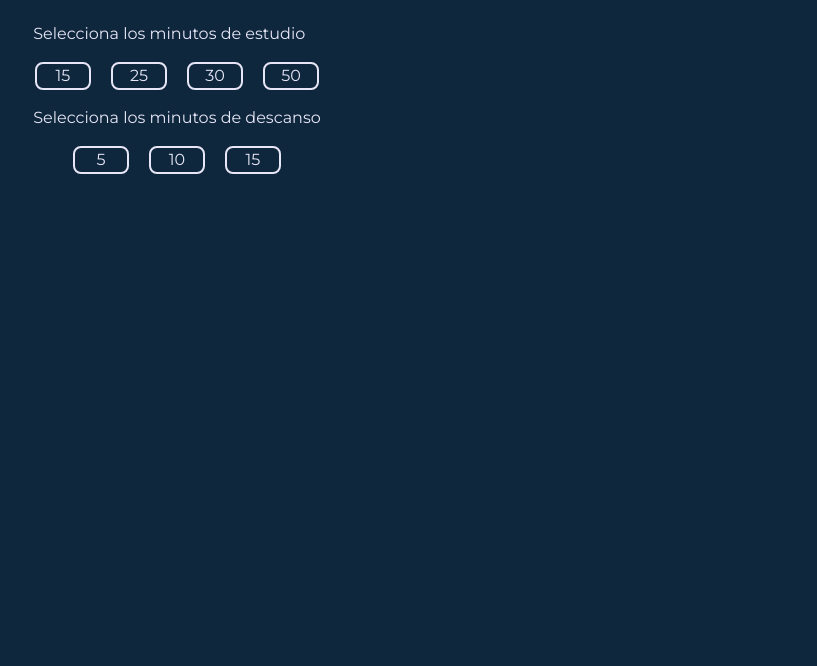
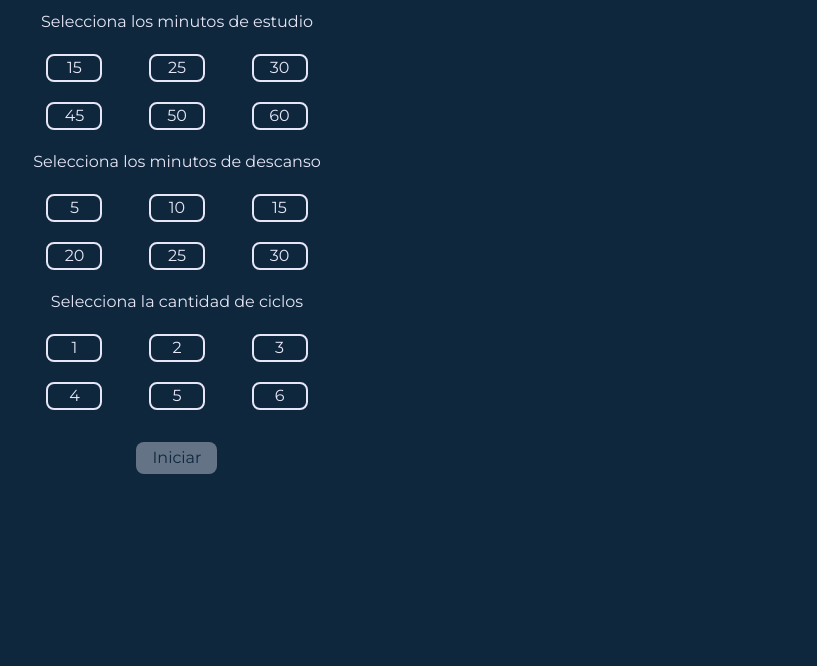
Before and after one commit to FakuOrtiz/pomodoro, an Astro site: page / in a window 1280 px wide. Shown: the part 134-800 px from the top of the page, without its empty margins (463-1280 px from the left). Built offline with nearby package versions, Linux system fonts and the light colour scheme; Astro itself is replaced by a stand-in of ours; a web font is replaced by a local one.

Commit message:
feat: timer

```diff
--- a/src/components/(header)/ThemeSwitcher.tsx
+++ b/src/components/(header)/ThemeSwitcher.tsx
@@ -1,6 +1,6 @@
 import { useState } from "preact/hooks";
-import Sun from "../../../public/img/Sun";
-import Moon from "../../../public/img/Moon";
+import Sun from "../../assets/Sun";
+import Moon from "../../assets/Moon";
 
 const ThemeSwitcher = () => {
   const [theme, setTheme] = useState("dark");
--- /dev/null
+++ b/src/components/(timer)/MinuteSelector.tsx
@@ -0,0 +1,40 @@
+interface IProps {
+  minutes: number[];
+  selectedMinutes: number;
+  setSelectedMinutes: (m: number) => void;
+  title: string
+}
+
+const MinuteSelector = (props: IProps) => {
+  const { minutes, selectedMinutes, setSelectedMinutes, title } = props;
+
+  const changeMinutes = (m: number) => {
+    if (selectedMinutes === m) {
+      return setSelectedMinutes(0);
+    }
+    setSelectedMinutes(m);
+  };
+
+  return (
+    <>
+      <h2 class="text-center py-1">{title}</h2>
+      <div class="grid grid-cols-3 place-items-center gap-5 my-4">
+        {minutes.map((m) => {
+          return (
+            <button
+              class={`rounded-lg border-2 w-14 checked:bg-black ${
+                selectedMinutes === m &&
+                "bg-[var(--secondary)] text-[var(--primary)] border-[var(--secondary)]"
+              }`}
+              onClick={() => changeMinutes(m)}
+            >
+              {m}
+            </button>
+          );
+        })}
+      </div>
+    </>
+  );
+};
+
+export default MinuteSelector;
--- /dev/null
+++ b/src/components/(timer)/Timer.tsx
@@ -0,0 +1,88 @@
+import { useEffect } from "preact/hooks";
+
+interface IProps {
+  studyTime: number;
+  breakTime: number;
+  reps: number;
+  isRunning: boolean;
+  setReps: (reps: number) => void;
+}
+
+const Timer = (props: IProps) => {
+  const { studyTime, breakTime, reps, isRunning, setReps } = props;
+
+  useEffect(() => {
+    if (isRunning) {
+      countdown();
+    }
+  }, [isRunning]);
+
+  const countdown = () => {
+    let minutes: string | number = studyTime;
+    let fullSeconds = minutes * 60; //Minutes to seconds
+    let breakMinutes: string | number = breakTime;
+    let repetitions = reps;
+
+    const startCountdown = () => {
+      minutes = Math.floor(fullSeconds / 60);
+      let seconds: string | number = fullSeconds % 60;
+
+      fullSeconds--;
+
+      if (minutes === 0 && seconds === 0) {
+        clearInterval(intervalID);
+        endCountdown();
+      }
+
+      seconds = seconds < 10 ? `0${seconds}` : seconds;
+      minutes = minutes < 10 ? `0${minutes}` : minutes;
+
+      document.getElementById("timer")!.innerHTML = `${minutes}:${seconds}`;
+      document.getElementById("reps")!.innerHTML = `Ciclos: ${repetitions}`;
+    };
+
+    const endCountdown = () => {
+      if (breakMinutes) {
+        minutes = breakTime;
+        fullSeconds = minutes * 60;
+        breakMinutes = 0;
+        document.getElementById("timeOf")!.innerHTML = "TIEMPO DE DESCANSO";
+        initializeInterval();
+      } else {
+        repetitions--;
+        if (repetitions === 0) {
+          document.getElementById("timeOf")!.innerHTML =
+            "¡TERMINASTE TUS CICLOS DE ESTUDIO!";
+          return;
+        }
+        minutes = studyTime;
+        fullSeconds = minutes * 60;
+        breakMinutes = breakTime;
+        document.getElementById("timeOf")!.innerHTML = "TIEMPO DE ESTUDIO";
+        initializeInterval();
+      }
+    };
+
+    let intervalID = 0;
+
+    const initializeInterval = () => {
+      intervalID = setInterval(startCountdown, 1000);
+    };
+
+    initializeInterval();
+  };
+
+  return (
+    <>
+      <h4 id="timeOf" class="text-xl text-center">TIEMPO DE ESTUDIO</h4>
+      <h3 id="timer" class="text-8xl sm:text-9xl text-center font-chivo">
+        {studyTime.toString().length === 1 ? `0${studyTime}` : studyTime}:00
+      </h3>
+      <h4 id="reps" class="text-xl">
+        Ciclos: {reps}
+      </h4>
+    </>
+  );
+};
+
+export default Timer;
--- /dev/null
+++ b/src/components/(timer)/WrapperMinutes.tsx
@@ -0,0 +1,55 @@
+import { useState } from "preact/hooks";
+import MinuteSelector from "./MinuteSelector";
+import Timer from "./Timer";
+
+const WrapperMinutes = () => {
+  const [studyTime, setStudyTime] = useState(0);
+  const [breakTime, setBreakTime] = useState(0);
+  const [reps, setReps] = useState(0);
+  const [isRunning, setIsRunning] = useState(false);
+
+  return (
+    <section class="my-10 max-w-full">
+      <article class={isRunning ? "hidden" : "block"}>
+        <MinuteSelector
+          title="Selecciona los minutos de estudio"
+          minutes={[15, 25, 30, 45, 50, 60]}
+          selectedMinutes={studyTime}
+          setSelectedMinutes={setStudyTime}
+        />
+        <MinuteSelector
+          title="Selecciona los minutos de descanso"
+          minutes={[5, 10, 15, 20, 25, 30]}
+          selectedMinutes={breakTime}
+          setSelectedMinutes={setBreakTime}
+        />
+        <MinuteSelector
+          title="Selecciona la cantidad de ciclos"
+          minutes={[1, 2, 3, 4, 5, 6]}
+          selectedMinutes={reps}
+          setSelectedMinutes={setReps}
+        />
+        <div class="flex justify-center my-8">
+          <button
+            disabled={!studyTime || !breakTime || !reps}
+            class="bg-[var(--secondary)] text-[var(--primary)] rounded-lg px-4 py-1 disabled:opacity-40 transition"
+            onClick={() => setIsRunning(true)}
+          >
+            Iniciar
+          </button>
+        </div>
+      </article>
+      <article class={isRunning ? "block" : "hidden"}>
+        <Timer
+          studyTime={studyTime}
+          breakTime={breakTime}
+          reps={reps}
+          setReps={setReps}
+          isRunning={isRunning}
+        />
+      </article>
+    </section>
+  );
+};
+
+export default WrapperMinutes;
--- a/src/components/Minutes.tsx
+++ /dev/null
@@ -1,38 +0,0 @@
-import { useState } from "preact/hooks";
-
-const Minutes = (props: { title: string; minutes: number[] }) => {
-  const { title, minutes } = props;
-  const [minutesSelected, setMinutesSelected] = useState(0);
-
-  const changeMinutes = (m: number) => {
-    if (minutesSelected === m) {
-      return setMinutesSelected(0);
-    }
-
-    setMinutesSelected(m);
-  };
-
-  return (
-    <>
-      <h2>Selecciona los minutos de {title}</h2>
-      <article class="flex items-center justify-center gap-5 my-4">
-        {minutes.map((m) => {
-          return (
-            <button
-              class={`rounded-lg border-2 w-14 checked:bg-black ${
-                minutesSelected === m
-                  ? "bg-[var(--secondary)] text-[var(--primary)] border-[var(--secondary)]"
-                  : ""
-              }`}
-              onClick={() => changeMinutes(m)}
-            >
-              {m}
-            </button>
-          );
-        })}
-      </article>
-    </>
-  );
-};
-
-export default Minutes;
--- a/src/env.d.ts
+++ /dev/null
@@ -1,2 +0,0 @@
-/// <reference types="astro/client" />
-/// <reference path="../.astro/types.d.ts" />
--- a/src/layouts/Layout.astro
+++ b/src/layouts/Layout.astro
@@ -21,18 +21,16 @@ const { title } = Astro.props;
       href="https://fonts.googleapis.com/css2?family=Montserrat:ital,wght@0,100..900;1,100..900&display=swap"
       rel="stylesheet"
     />
+    <link href="https://fonts.googleapis.com/css2?family=Chivo+Mono:ital,wght@0,100..900;1,100..900&family=Roboto+Mono:ital,wght@0,100..700;1,100..700&display=swap" rel="stylesheet">
     <title>{title}</title>
     <ViewTransitions />
   </head>
-  <body  class="font-montse p-4 flex flex-col items-center">
+  <body class="font-montse p-4 flex flex-col items-center transition">
     <Header />
-    <main class="p-4 flex flex-col items-center">
+    <main class="flex flex-col items-center max-w-full">
       <slot />
     </main>
-  </body>
-</html>
-
-<style is:global>
+  </body><style is:global>
     :root[data-theme="light"] {
       --primary: #e7e6f7;
       --secondary: #0e273c;
@@ -47,5 +45,5 @@ body {
       background-color: var(--primary);
       color: var(--secondary);
     }
-
   </style>
+</html>
--- a/src/pages/index.astro
+++ b/src/pages/index.astro
@@ -1,12 +1,9 @@
 ---
 import Layout from "../layouts/Layout.astro";
-import Minutes from "../components/Minutes";
+import WrapperMinutes from "../components/(timer)/WrapperMinutes";
 ---
 
 <Layout title="Pomodoro">
-  <h1 class="text-4xl font-semibold text-center">POMODORO</h1>
-  <section class="my-10">
-    <Minutes client:visible title="estudio" minutes={[15, 25, 30, 50]} />
-    <Minutes client:visible title="descanso" minutes={[5, 10, 15]} />
-  </section>
+  <h1 class="text-4xl font-semibold text-center select-none">POMODORO</h1>
+  <WrapperMinutes client:visible />
 </Layout>
--- a/tailwind.config.mjs
+++ b/tailwind.config.mjs
@@ -11,9 +11,9 @@ export default {
     extend: {
       fontFamily: {
         montse: ["Montserrat", "sans-serif"],
+        chivo: ["Chivo Mono", "monospace"],
       },
     },
   },
-  darkMode: "class",
   plugins: [],
 };
```
Also changed, not shown: src/assets/Moon.tsx (renamed from public/img/Moon.tsx), src/assets/Sun.tsx (renamed from public/img/Sun.tsx). Lines whose indentation alone changed are shown as unchanged.
